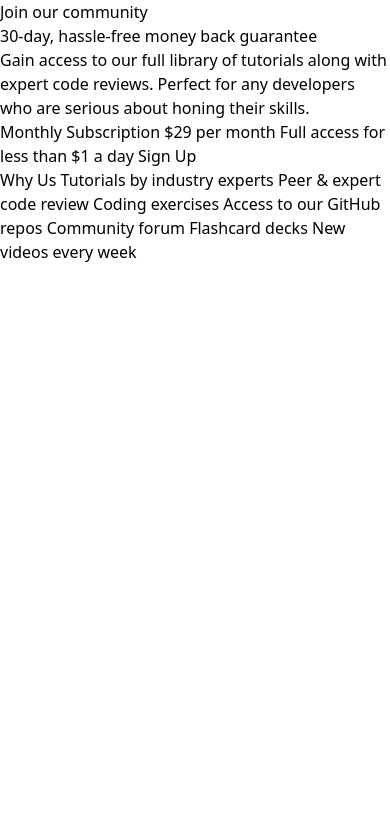
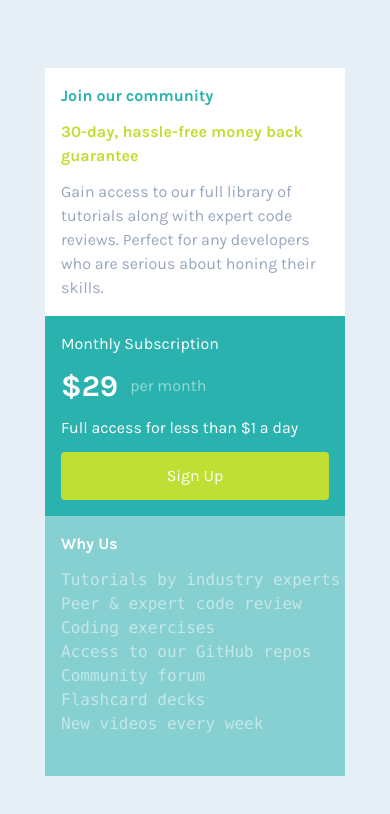
Before and after one commit to Akatpain/single-price-grid-component-master-1, a plain HTML site: page index.html in a window 390 px wide. Drawn offline with nearby package versions, Linux system fonts and the light colour scheme.

Commit message:
mobile finished

```diff
--- a/index.html
+++ b/index.html
@@ -4,7 +4,10 @@
 <head>
   <meta charset="UTF-8">
   <meta name="viewport" content="width=device-width, initial-scale=1.0">
-  <!-- displays site properly based on user's device -->
+  <link rel="preconnect" href="https://fonts.googleapis.com">
+  <link rel="preconnect" href="https://fonts.gstatic.com" crossorigin>
+  <link href="https://fonts.googleapis.com/css2?family=Fraunces:wght@700&family=Karla:wght@400;700&display=swap"
+    rel="stylesheet">
   <script src="https://cdn.tailwindcss.com"></script>
   <script>
     tailwind.config = {
@@ -12,6 +15,11 @@
         extend: {
           colors: {
             cyan: 'hsl(179, 62%, 43%)',
+            cyanSemiTransparent: 'hsl(179, 62%, 43%, 0.5)',
+            yellow: 'hsl(71, 73%, 54%)',
+            lightGrey: 'hsl(204, 43%, 93%)',
+            grayishBlue: 'hsl(218, 22%, 67%)',
+            whiteSemiTransparent: 'rgba(255,255,255,0.5)'
           }
         }
       }
@@ -21,26 +29,35 @@
   <link rel="icon" type="image/png" sizes="32x32" href="./images/favicon-32x32.png">
 
   <title>Frontend Mentor | Single Price Grid Component</title>
+  <style>
+    body,
+    pre {
+      font-family: 'Karla', sans-serif;
+    }
+  </style>
 </head>
 
-<body>
-  <div>
-    <div>
-      <p>Join our community</p>
-      <p>30-day, hassle-free money back guarantee</p>
-      <p>
+<body class="h-screen flex items-center justify-center bg-lightGrey">
+  <div class="flex flex-col max-w-[300px] rounded">
+    <div class="bg-white p-4 space-y-3">
+      <p class="text-cyan font-bold">Join our community</p>
+      <p class="text-yellow font-bold">30-day, hassle-free money back guarantee</p>
+      <p class="text-grayishBlue">
         Gain access to our full library of tutorials along with expert code reviews.
         Perfect for any developers who are serious about honing their skills.
       </p>
     </div>
-    <div>
-      Monthly Subscription
-      &dollar;29 per month
-      Full access for less than &dollar;1 a day
-      Sign Up
+    <div class="bg-cyan text-white p-4 space-y-3">
+      <p>Monthly Subscription</p>
+      <p class="flex items-center gap-3"><span class="text-3xl font-bold">&dollar;29</span> <span
+          class="text-whiteSemiTransparent">per
+          month</span></p>
+      <p>Full access for less than &dollar;1 a day</p>
+      <button class="w-full mt-3 rounded bg-yellow py-3">Sign Up</button>
     </div>
-    <div>
-      Why Us
+    <div class="bg-cyanSemiTransparent text-white p-4">
+      <p class="font-bold">Why Us</p>
+      <pre class="mt-3 text-whiteSemiTransparent">
 Tutorials by industry experts
 Peer &amp; expert code review
 Coding exercises
@@ -48,6 +65,7 @@
 Community forum
 Flashcard decks
 New videos every week
+      </pre>
     </div>
   </div>
 
```
Lines whose indentation alone changed are shown as unchanged.
